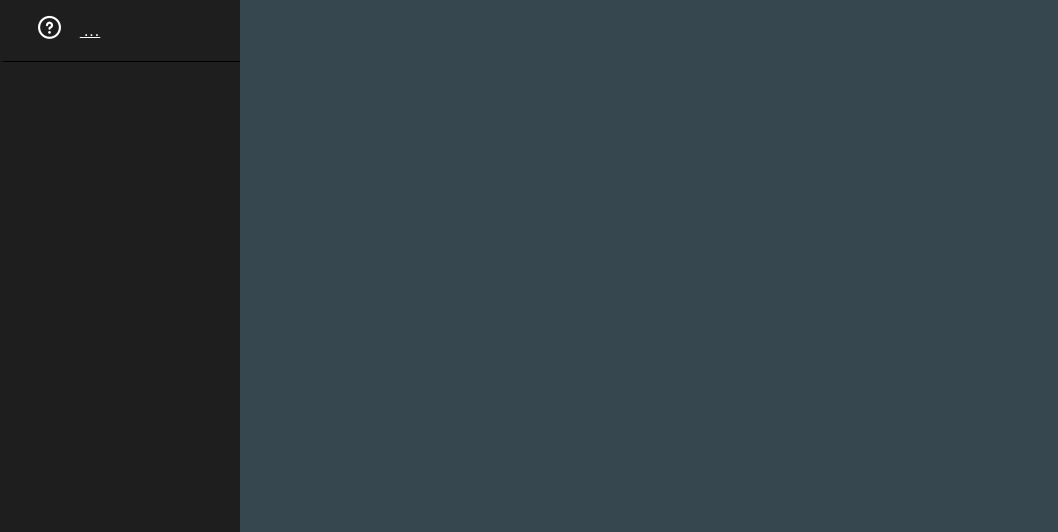
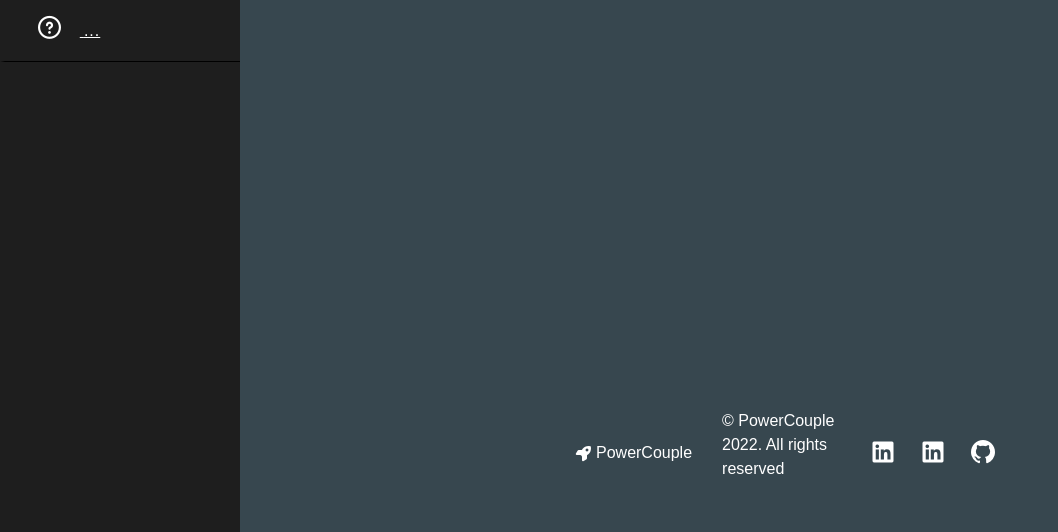
Before and after one commit to pandamarty/oph-2022, a plain HTML site: page index.html in a window 1280 px wide. Shown: the part 268-800 px from the top of the page, without its empty margins (0-1058 px from the left). Drawn offline with nearby package versions, Linux system fonts and the light colour scheme; no server answers.

Commit message:
fix: missing footer

```diff
--- a/index.html
+++ b/index.html
@@ -62,6 +62,53 @@
             </div>
         </div>
     </div>
+    <!-- Footer Section -->
+
+    <div class="footer__container">
+      <div class="footer__links">
+        <div class="footer__link--wrapper">
+          <div class="footer__link--items">
+          <div class="footer__link--items">
+          </div>
+        </div>
+      </div>
+
+      <section class="social__media">
+        <div class="social__media--wrap">
+          <div class="footer__logo">
+            <a href="/" id="footer__logo"><i class="fas fa-rocket"></i>PowerCouple</a>
+          </div>
+          <p class="website__rights">© PowerCouple 2022. All rights reserved</p>
+          <div class="social__icons">
+            <a
+            class="social__icon--link"
+            href="https://www.linkedin.com/in/nicol%C3%B2-tonello-8b0591222/"
+            target="_blank"
+            aria-label="LinkedIn"
+          >
+            <i class="fab fa-linkedin"></i>
+          </a>
+          <a
+          class="social__icon--link"
+          href="https://www.linkedin.com/in/martina-burlando-45a213176/"
+          target="_blank"
+          aria-label="LinkedIn"
+        >
+          <i class="fab fa-linkedin"></i>
+        </a>
+          <a
+          class="social__icon--link"
+          href="https://github.com/pandamarty/oph-2022"
+          target="_blank"
+          aria-label="GitHub"
+        >
+          <i class="fab fa-github"></i>
+        </a>
+          </div>
+        </div>
+      </section>
+    </div>
+    </div>
 
 </body>
 
```
